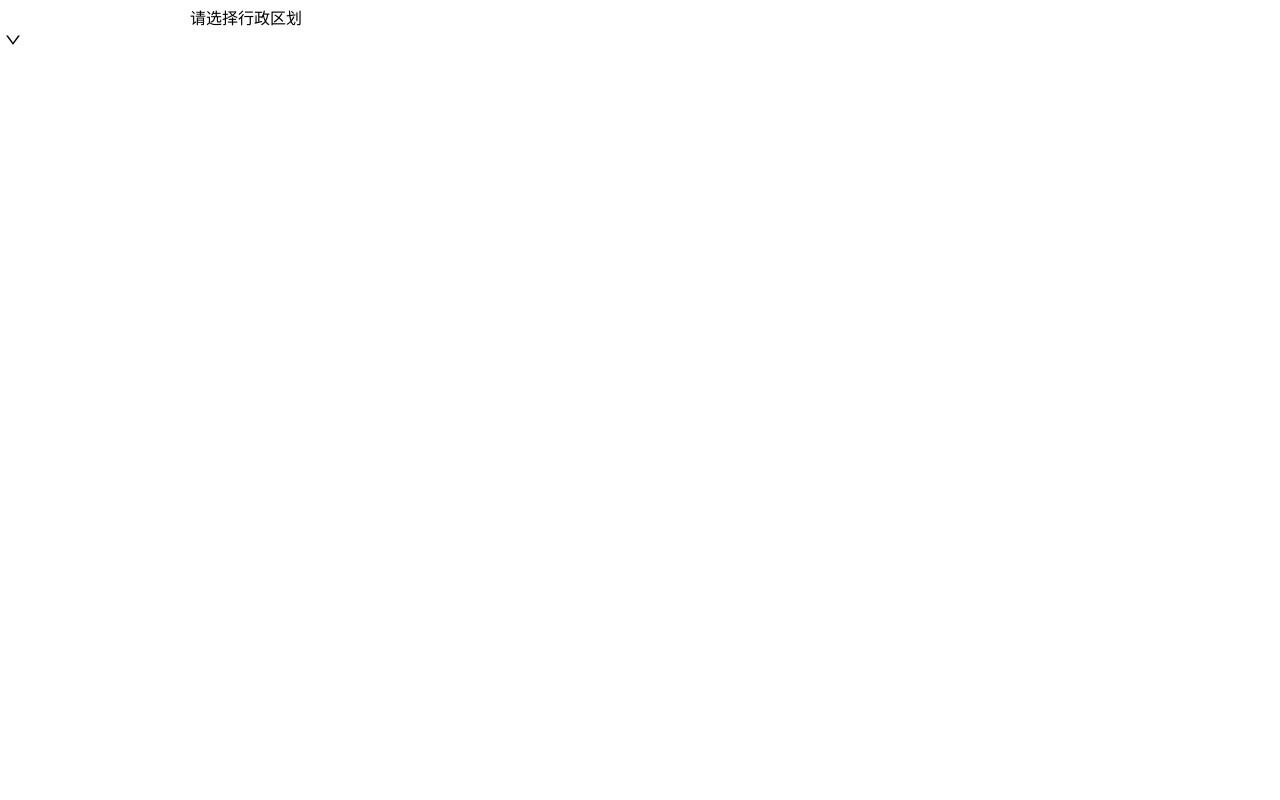
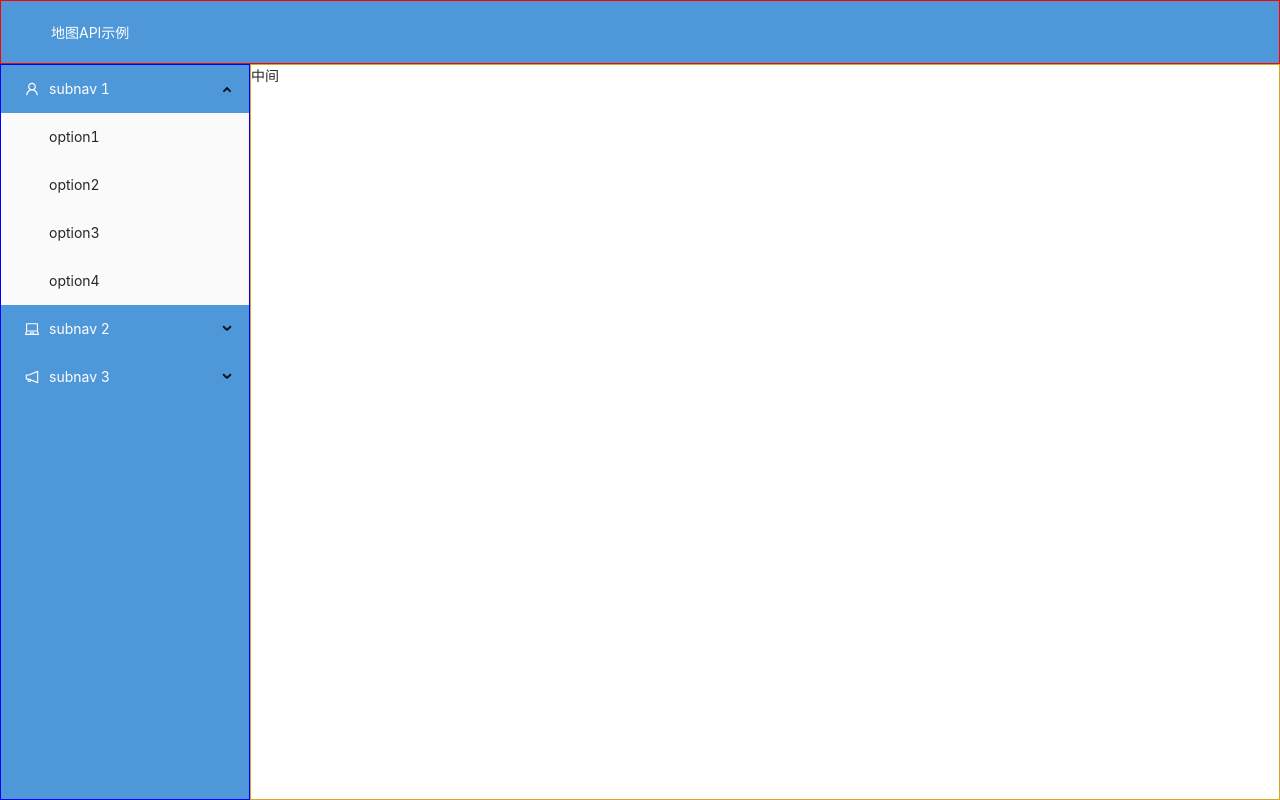
Before and after one commit to giserWorld/testReact, a React (Create React App) app: page /#/ant in a window 1280 px wide. Built offline with nearby package versions, Linux system fonts and the light colour scheme.

Commit message:
react ant测试

```diff
--- a/package.json
+++ b/package.json
@@ -19,6 +19,12 @@
     "react-router-dom": "^5.2.0",
     "react-scripts": "3.4.1"
   },
+  "devDependencies": {
+    "json-server": "^0.15.1",
+    "mockjs": "^1.1.0",
+    "nodemon": "^1.19.4",
+    "node-sass": "^4.14.1"
+  },
   "eslintConfig": {
     "extends": "react-app"
   },
--- /dev/null
+++ b/src/components/ant/antViewer.js
@@ -0,0 +1,22 @@
+import React ,{ Component }from 'react';
+import MainPage from './main';
+class antViewer extends Component{
+    constructor(props){
+        super(props);
+        this.state={
+            name:"antViewer"
+        }
+    }
+    render(){
+        return(
+            <div className="wrap">
+                <MainPage></MainPage>
+            </div>
+        )
+    }
+    componentDidMount(){
+
+    }
+
+}
+export default antViewer;
--- /dev/null
+++ b/src/components/ant/css/main.scss
@@ -0,0 +1,32 @@
+#components-layout-demo-top-side-2 .logo {
+    width: 120px;
+    height: 31px;
+    background: rgba(255, 255, 255, 0.2);
+    margin: 16px 28px 16px 0;
+    float: left;
+}
+.site-layout-background {
+background: #fff;
+}
+.mainPage{
+    width: 100%;
+    height: 100%;
+    margin: 0px;
+    padding: 0px;
+    .page_Header{
+        color: #fff;
+        background-color: #4e97d9;
+        border: 1px solid red;
+    }
+    .page_Sider{
+        background-color: #4e97d9;
+        border: 1px solid blue;
+    }
+    .page_content{
+        border: 1px solid goldenrod;
+    }
+    .page_menu{
+        background-color: #4e97d9;
+        color: #fff;
+    }
+}
--- /dev/null
+++ b/src/components/ant/main.js
@@ -0,0 +1,71 @@
+import React ,{ Component }from 'react';
+import { Layout, Menu, Breadcrumb } from 'antd';
+import { UserOutlined, LaptopOutlined, NotificationOutlined } from '@ant-design/icons';
+import 'antd/dist/antd.css';
+import './css/main.scss';
+
+const { SubMenu } = Menu;
+const { Header, Content, Sider } = Layout;
+class main extends Component{
+    constructor(props){
+        super(props);
+        this.state={
+            name:"main"
+        }
+    }
+    render(){
+        return(
+            <div className="wrap main">
+                <Layout className="mainPage">
+                    {/* 导航头 */}
+                    <Header className="header page_Header">
+                        地图API示例
+                    </Header>
+                    <Layout>
+                        {/* 侧边栏 */}
+                        <Sider className="site-layout-background page_Sider" width={250}>
+                            <Menu
+                                className="page_menu"
+                                mode="inline"
+                                defaultOpenKeys={['sub1']}
+                                defaultSelectedKeys={[]}
+                                style={{ height: '100%', borderRight: 0 }}
+                            >
+                                <SubMenu popupClassName="page_menu" key="sub1" icon={<UserOutlined />} title="subnav 1">
+                                    <Menu.Item key="1">option1</Menu.Item>
+                                    <Menu.Item key="2">option2</Menu.Item>
+                                    <Menu.Item key="3">option3</Menu.Item>
+                                    <Menu.Item key="4">option4</Menu.Item>
+                                </SubMenu>
+                                <SubMenu key="sub2" icon={<LaptopOutlined />} title="subnav 2">
+                                    <Menu.Item key="5">option5</Menu.Item>
+                                    <Menu.Item key="6">option6</Menu.Item>
+                                    <Menu.Item key="7">option7</Menu.Item>
+                                    <Menu.Item key="8">option8</Menu.Item>
+                                </SubMenu>
+                                <SubMenu key="sub3" icon={<NotificationOutlined />} title="subnav 3">
+                                    <Menu.Item key="9">option9</Menu.Item>
+                                    <Menu.Item key="10">option10</Menu.Item>
+                                    <Menu.Item key="11">option11</Menu.Item>
+                                    <Menu.Item key="12">option12</Menu.Item>
+                                </SubMenu>
+                            </Menu>
+                        </Sider>
+                        <Layout className="page_content">
+                            <Content
+                                className="site-layout-background"
+                            >
+                                中间
+                            </Content>
+                        </Layout>
+                    </Layout>
+                </Layout>
+            </div>
+        )
+    }
+    componentDidMount(){
+
+    }
+
+}
+export default main;
--- a/src/router/router.js
+++ b/src/router/router.js
@@ -1,12 +1,12 @@
 /**************************路由器组件************************/
 import React from 'react';
 import {HashRouter, Route, Switch} from 'react-router-dom';//hash模式路由
-import { BrowserRouter as Router} from "react-router-dom";//history模式路由
+//import { BrowserRouter as Router} from "react-router-dom";//history模式路由
 
 
 //组件
 import reactViewer from '../components/react/reactViewer';
-import ant from '../viewers/antViewer/index';
+import antViewer from '../components/ant/antViewer';
 //路由器组件
 const router=()=>(
     <HashRouter>
@@ -14,7 +14,7 @@ const router=()=>(
             {/* react */}
             <Route exact path="/" component={reactViewer}/>
             {/* ant */}
-            <Route exact path="/ant" component={ant}/>
+            <Route exact path="/ant" component={antViewer}/>
         </Switch>
     </HashRouter>
 );
```
Also changed, not shown: 1 other file (tests, documents, lock files or other folders).
